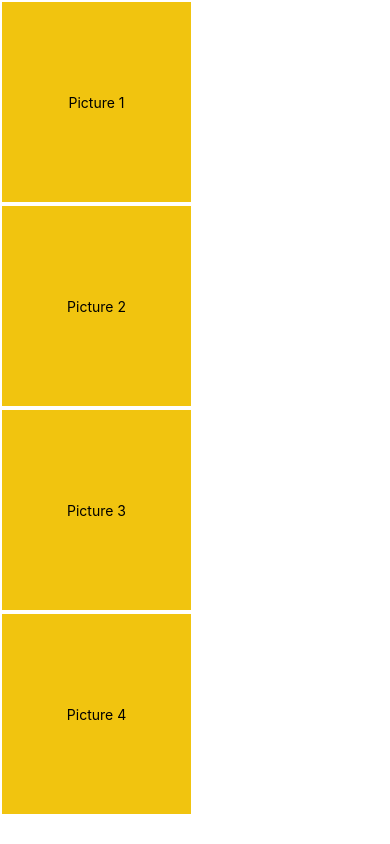
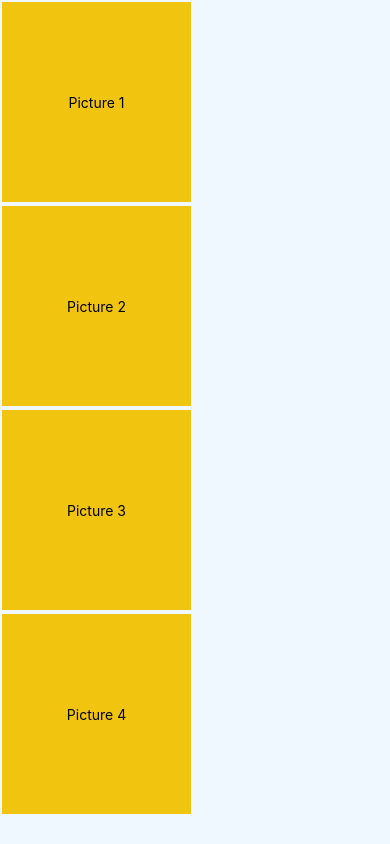
Before and after one commit to jaredsbt/GardenofRosas, a React Native app: screen / in a window 390 px wide. Built offline with nearby package versions, Linux system fonts and the light colour scheme.

Commit message:
Changed Home Page background Color

```diff
--- a/App.js
+++ b/App.js
@@ -73,6 +73,7 @@ export default function App() {
 const styles = StyleSheet.create({
   scrollContainer: {
     flex: 1,
+    backgroundColor: `#f0f8ff`,
   },
 
   container: {
```
